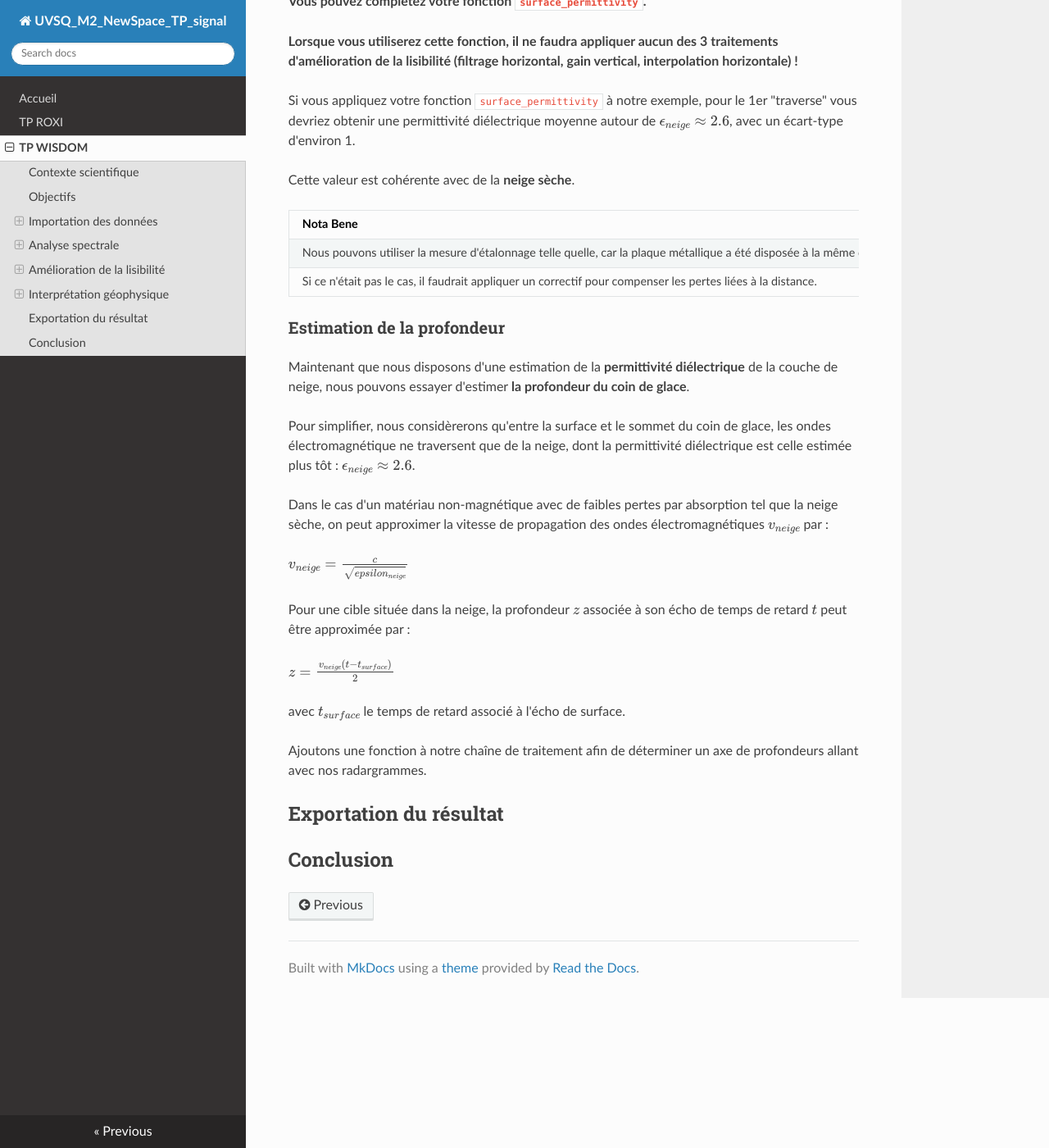
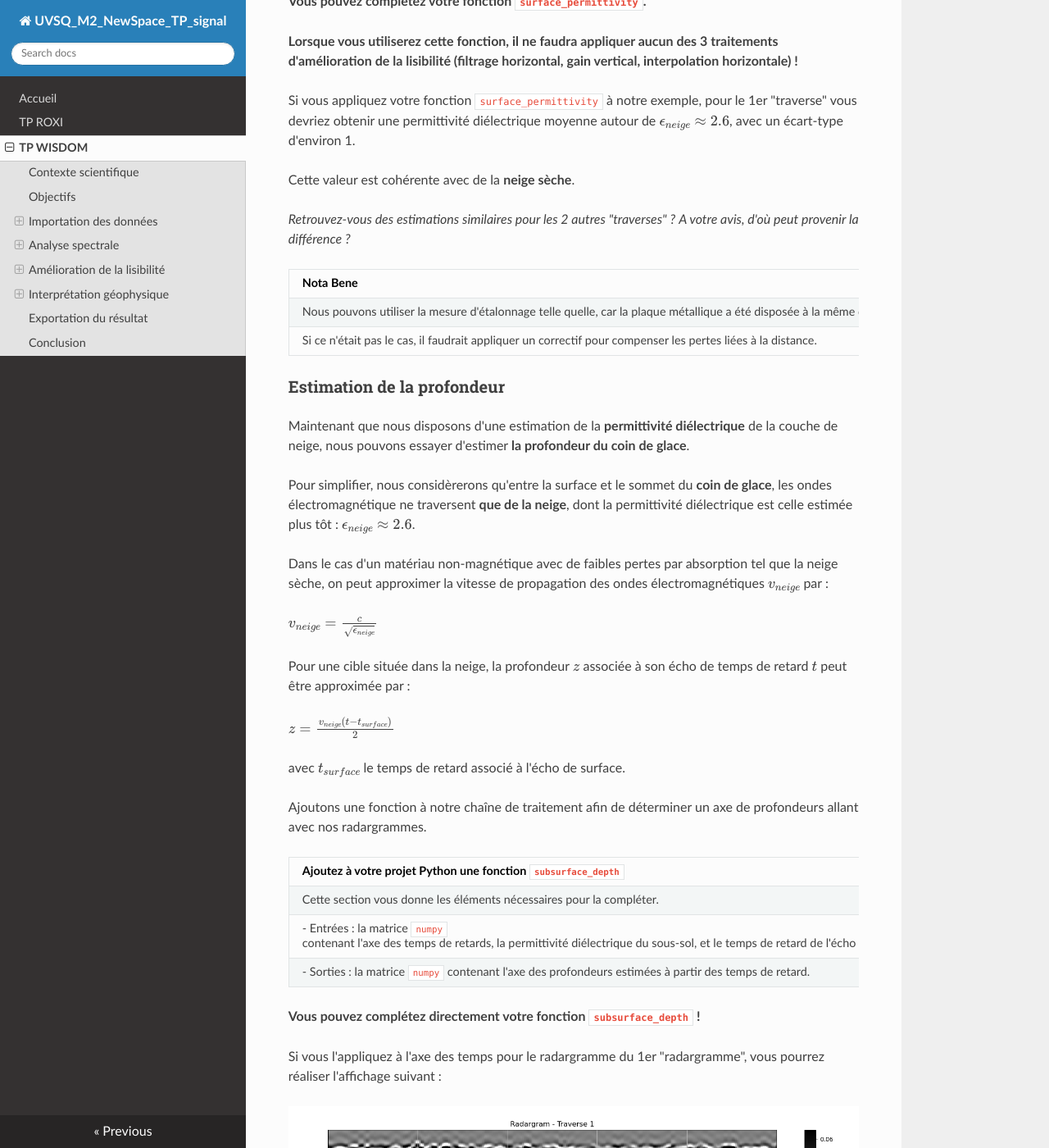
Before and after one commit to NicOudart/UVSQ_M2_NewSpace_TP_signal, an MkDocs documentation site: the page built from docs/TP_WISDOM.md, in a window 1280 px wide and 1400 px high, scrolled down 32982 px. Shown: the whole window at 82% size. Built offline with MkDocs 1.6.1, drawn with Linux system fonts in a browser that asks for light colours; nearby versions of some CDN libraries; some of the changed text lies outside the part shown.

Commit message:
-Progress on WISDOM.

```diff
--- a/docs/TP_WISDOM.md
+++ b/docs/TP_WISDOM.md
@@ -912,6 +912,9 @@ Si vous appliquez votre fonction `surface_permittivity` à notre exemple, pour l
 
 Cette valeur est cohérente avec de la **neige sèche**.
 
+_Retrouvez-vous des estimations similaires pour les 2 autres "traverses" ?_
+_A votre avis, d'où peut provenir la différence ?_
+
 |Nota Bene|
 |:-|
 |Nous pouvons utiliser la mesure d'étalonnage telle quelle, car la plaque métallique a été disposée à la même distance des antennes de WISDOM que l'interface air-neige.|
@@ -921,11 +924,11 @@ Cette valeur est cohérente avec de la **neige sèche**.
 
 Maintenant que nous disposons d'une estimation de la **permittivité diélectrique** de la couche de neige, nous pouvons essayer d'estimer **la profondeur du coin de glace**.
 
-Pour simplifier, nous considèrerons qu'entre la surface et le sommet du coin de glace, les ondes électromagnétique ne traversent que de la neige, dont la permittivité diélectrique est celle estimée plus tôt : $\epsilon_{neige} \approx 2.6$.
+Pour simplifier, nous considèrerons qu'entre la surface et le sommet du **coin de glace**, les ondes électromagnétique ne traversent **que de la neige**, dont la permittivité diélectrique est celle estimée plus tôt : $\epsilon_{neige} \approx 2.6$.
 
 Dans le cas d'un matériau non-magnétique avec de faibles pertes par absorption tel que la neige sèche, on peut approximer la vitesse de propagation des ondes électromagnétiques $v_{neige}$ par :
 
-$v_{neige} = \frac{c}{\sqrt{epsilon_{neige}}}$
+$v_{neige} = \frac{c}{\sqrt{\epsilon_{neige}}}$
 
 Pour une cible située dans la neige, la profondeur $z$ associée à son écho de temps de retard $t$ peut être approximée par :
 
@@ -935,7 +938,21 @@ avec $t_{surface}$ le temps de retard associé à l'écho de surface.
 
 Ajoutons une fonction à notre chaîne de traitement afin de déterminer un axe de profondeurs allant avec nos radargrammes.
 
+|Ajoutez à votre projet Python une fonction `subsurface_depth`|
+|:-|
+|Cette section vous donne les éléments nécessaires pour la compléter.|
+|- Entrées : la matrice `numpy` contenant l'axe des temps de retards, la permittivité diélectrique du sous-sol, et le temps de retard de l'écho de surface.|
+|- Sorties : la matrice `numpy` contenant l'axe des profondeurs estimées à partir des temps de retard.|
 
+**Vous pouvez complétez directement votre fonction `subsurface_depth` !**
+
+Si vous l'appliquez à l'axe des temps pour le radargramme du 1er "radargramme", vous pourrez réaliser l'affichage suivant :
+
+![Exemple de radargramme WISDOM avec estimation des profondeurs](img/WISDOM_depth_radargram_example.png)
+
+On en déduit que le sommet du **coin de glace** se trouve entre 1.3 et 1.4 m de profondeur.
+
+_Avec l'écart-type sur la permittivité diélectrique que vous avez mesurée pour le 1er "traverse", pouvez-vous donner une barre d'erreur à cette profondeur estimée ?_
 
 ## Exportation du résultat
 
```
Also changed, not shown: docs/img/WISDOM_depth_radargram_example.png (added).
